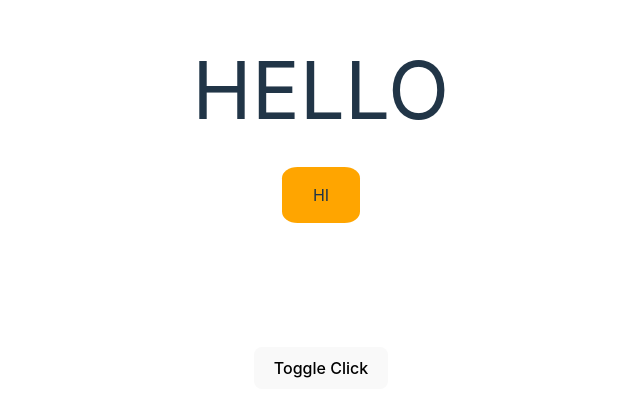
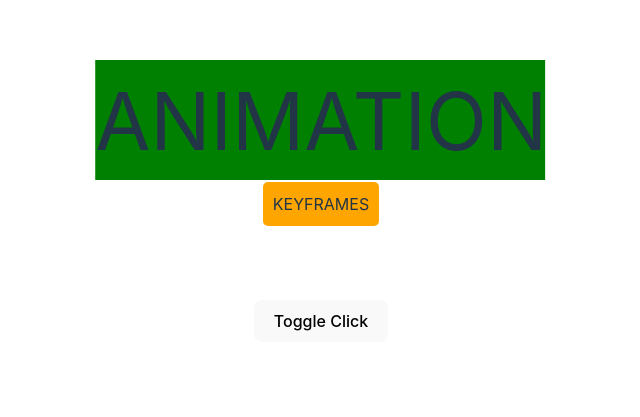
Before and after one commit to muhkyle17/learn-framer-motion, a React (Vite) app: page / in a window 1280 px wide. Shown: the part 175-592 px from the top of the page, without its empty margins (319-959 px from the left). Built offline with nearby package versions, Linux system fonts and the light colour scheme.

Commit message:
Slightly adjust the structure of each component

```diff
--- a/src/App.jsx
+++ b/src/App.jsx
@@ -14,25 +14,28 @@ function App() {
   return (
     <div className='division'>
       <motion.div
+        style={{ backgroundColor: 'green' }}
         initial={{ opacity: 0, scale: 0 }}
         animate={{ opacity: 1, scale: 5 }}
         transition={{ duration: 2 }}>
-        <p>HELLO</p>
+        ANIMATION
       </motion.div>
       <motion.div
         transition={{ duration: 2 }}
-        style={{ backgroundColor: 'orange', width: '50%' }}
+        style={{ backgroundColor: 'orange', padding: '10px' }}
         animate={{
           scale: [1, 2.2, 2.2, 1, 1],
           rotate: [0, 0, 270, 270, 0],
-          borderRadius: ['20%', '20%', '50%', '50%', '20%'],
+          borderRadius: ['5px', '20%', '50%', '50%', '5px'],
         }}>
-        <p>HI</p>
+        KEYFRAMES
       </motion.div>
-      <motion.nav animate={isOpen ? 'open' : 'closed'} variants={variants}>
-        APPEAR DISAPPEAR
-      </motion.nav>
-      <button onClick={() => setIsOpen(isOpen => !isOpen)}>Toggle Click</button>
+      <div>
+        <motion.nav animate={isOpen ? 'open' : 'closed'} variants={variants}>
+          VARIANTS
+        </motion.nav>
+        <button onClick={() => setIsOpen(isOpen => !isOpen)}>Toggle Click</button>
+      </div>
     </div>
   )
 }
```
